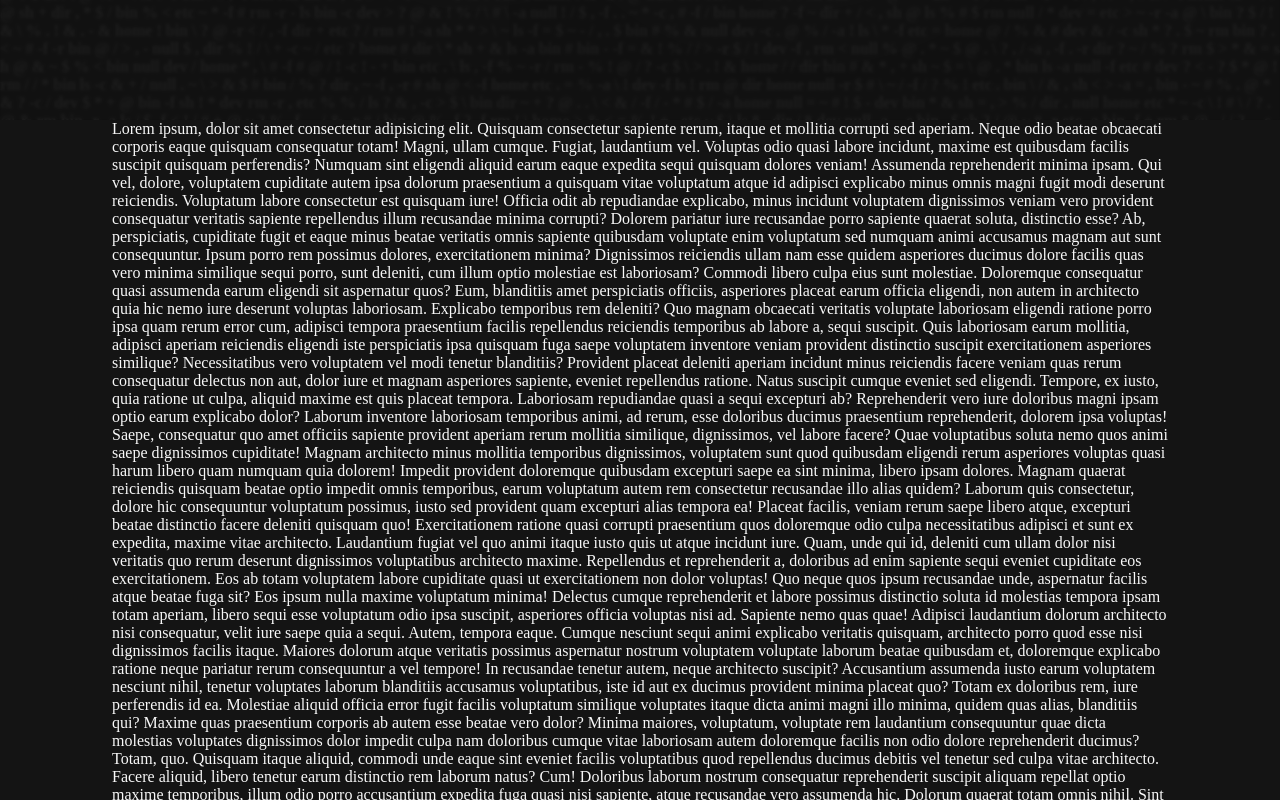
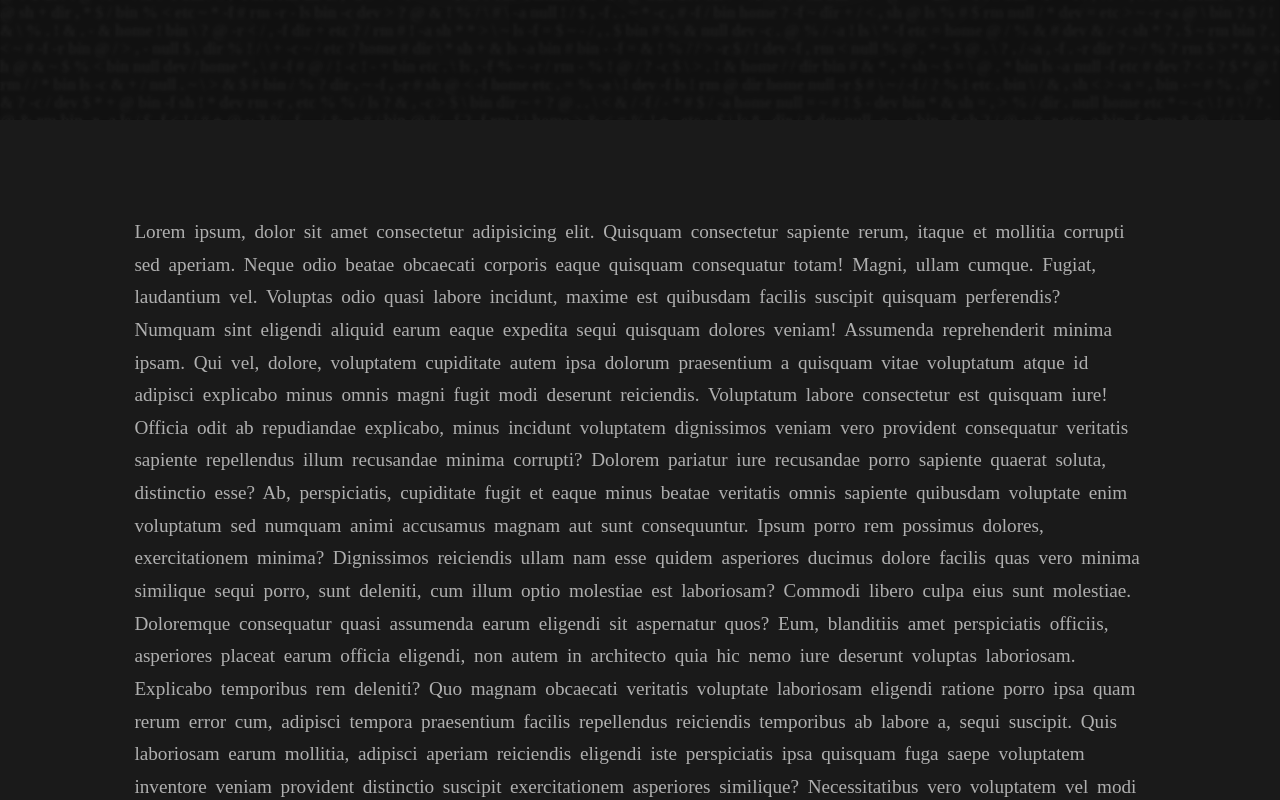
Before and after one commit to prytlubomir/personal_website, a Vue app: page / in a window 1280 px wide. Shown: the part 680-1480 px from the top of the page. Built offline with nearby package versions, Linux system fonts and the light colour scheme.

Commit message:
Styled About section
- Made the background lighter to make it easier to distinguish from the
  Title screen
- Added vertical padding
- Reduced text contrast
- Added more space in the text

```diff
--- a/src/components/HomeAboutSection.vue
+++ b/src/components/HomeAboutSection.vue
@@ -1,5 +1,6 @@
 <template>
-    <section class="about container">
+    <section class="about">
+    <div class="container">
         Lorem ipsum, dolor sit amet consectetur adipisicing elit.
         Quisquam consectetur sapiente rerum, itaque et mollitia corrupti
         sed aperiam. Neque odio beatae obcaecati corporis eaque quisquam
@@ -187,6 +188,7 @@
         debitis quia, perferendis vitae a, repudiandae illum enim quasi
         architecto inventore asperiores numquam quam nisi cumque. Ipsam
         architecto dolorem, sapiente consequatur ab iure nulla!
+    </div>
     </section>
 </template>
 
@@ -195,4 +197,17 @@ export default {
     name: "HomeAboutSection"
 }
 </script>
-<style></style>
+<style>
+
+.about{
+    padding: 5em 0;
+    background-color: #1a1a1a;
+    color: #afafaf;
+    line-height: 1.7em;
+    font-size: 1.2em;
+    word-spacing: .2em;
+
+    /*box-shadow: inset -10px 10px 20px #3f3f3f;*/
+}
+
+</style>
```
